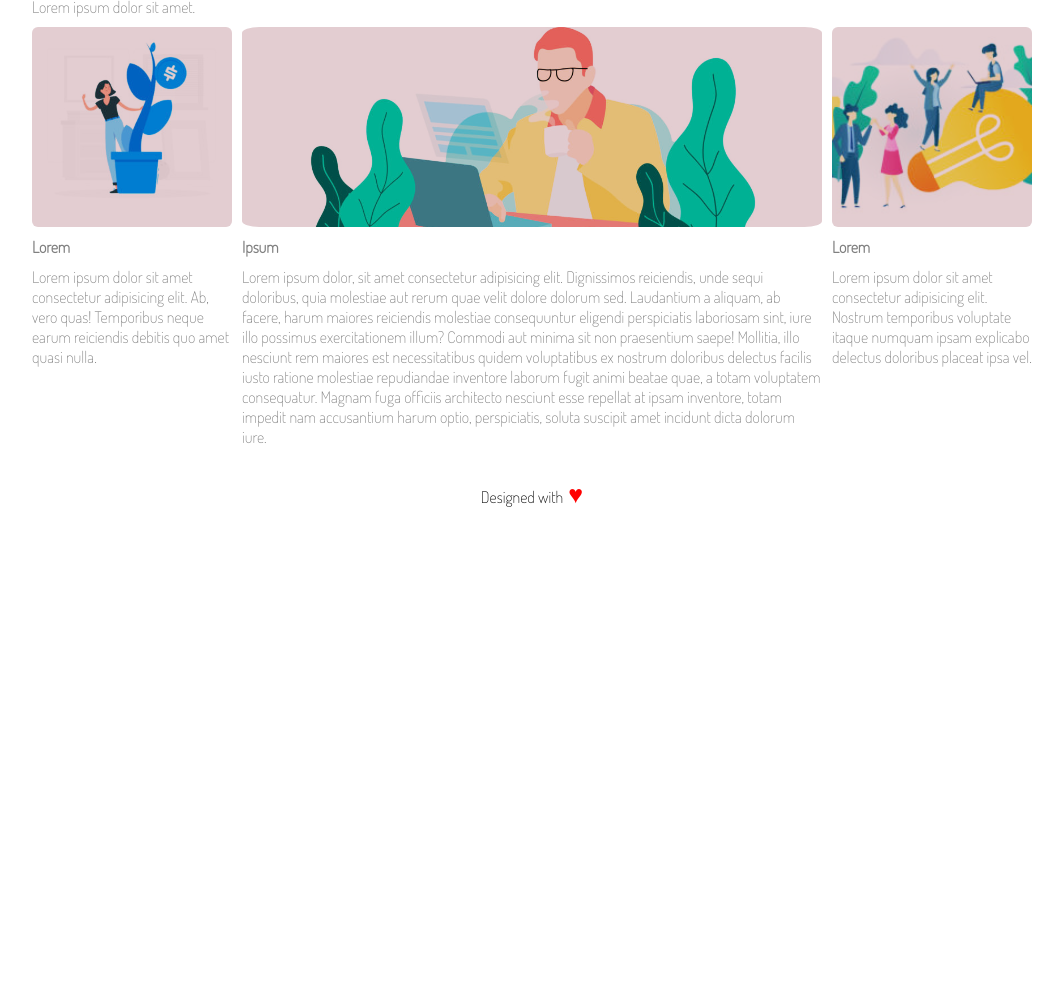
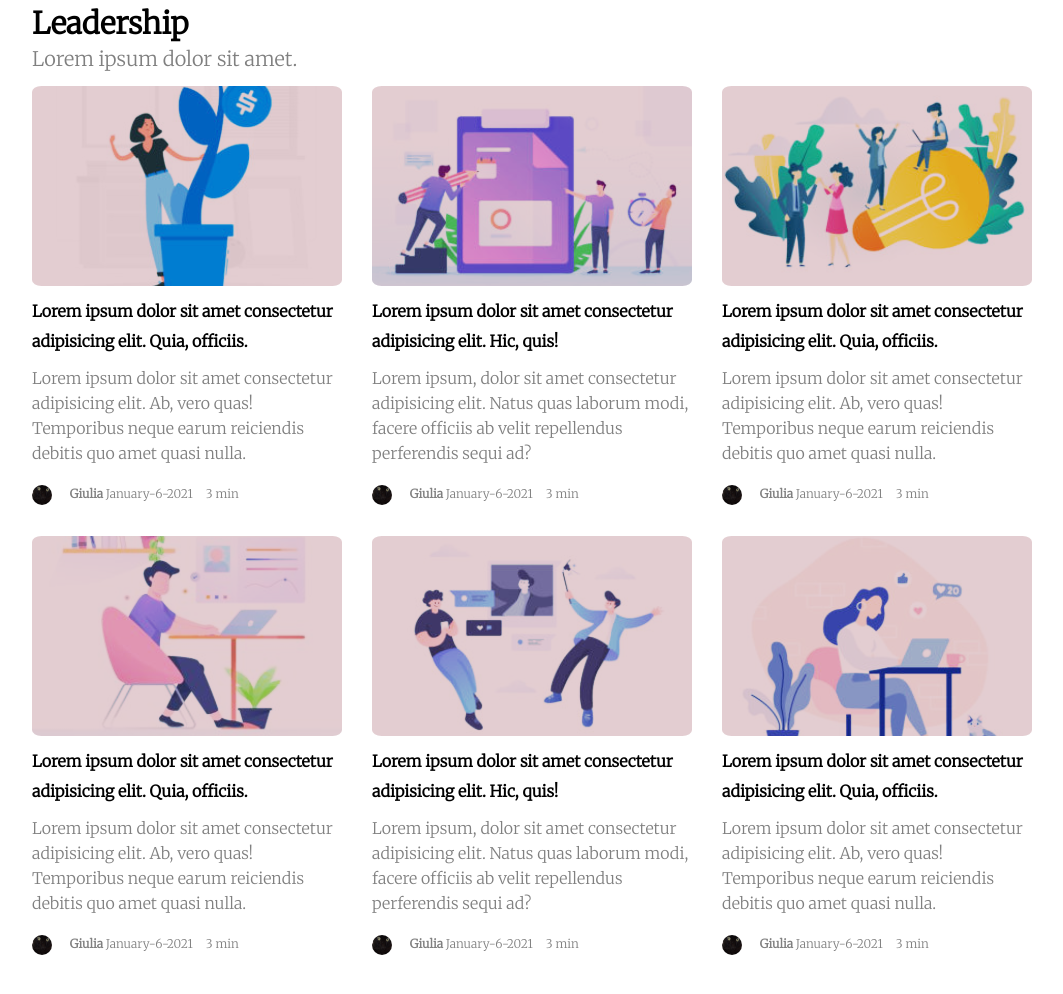
Before and after one commit to Gandalf93/htmlcss-wp-BONUS, a plain HTML site: page index.html in a window 1280 px wide. Shown: the part 684-1678 px from the top of the page, without its empty margins (108-1171 px from the left). Before the commit the page ends 1213 px from the top, so only its background shows below. Drawn offline with Linux system fonts and the light colour scheme.

Commit message:
add-fine-bonus

```diff
--- a/css/style.css
+++ b/css/style.css
@@ -3,21 +3,27 @@
     margin: 0;
     padding: 0;
     box-sizing: border-box;
-    font-family: 'Dosis', sans-serif;
+    font-family: 'Merriweather', serif;
 }
+
+
 
 .container{
     width: 1000px;
     height: auto;
     margin: auto;
+    border-top: 1px solid grey;
 }
 
 /* header */
 
 #logoimg{
+    margin-top: 40px;
     padding-right: 20px;
     border-right: 1px solid lightgrey;
-    width: 25%;
+    width: 15%;
+    height: 60px;
+
 }
 
 .menu li{
@@ -44,7 +50,7 @@
     padding-top:30%;
     padding-bottom: 5%;
     text-align: justify;
-    background: rgba(211, 177, 184, 0.64) url(../img/banner.jpg);
+    background: rgba(211, 177, 184, 0.64) url(../img/banner-bonus.jpg);
     background-blend-mode: darken;
     color: white;
     background-size: cover;
@@ -52,7 +58,7 @@
 }
 
 #big{
-    font-size: 25px;
+    font-size: 40px;
 }
 
 
@@ -63,6 +69,7 @@
   height: auto;
   margin-bottom: 10px;
   color: grey;
+  line-height: 25px;
 }
 
 h2{
@@ -70,8 +77,10 @@ h2{
 }
 
 .titolo{
+  font-size: 20px;
+  margin-bottom: 10px;
   height: auto;
-  margin-bottom: 10px;
+  line-height: 35px;
 
 }
 
@@ -88,6 +97,28 @@ h2{
 h4{
   margin-top: 10px;
   margin-bottom: 10px;
+  color: black;
+  line-height: 30px;
+
+}
+
+/* avatar e scritta */
+.visualizzato{
+    margin-top: 15px;
+    margin-bottom: 30px;
+    font-size: 12px;
+}
+
+.avatar{
+    vertical-align: middle;
+    width: 20px;
+    height: 20px;
+    border-radius: 50%;
+}
+
+.nome-data{
+    margin-left: 15px;
+    margin-right: 10px;
 }
 
 
@@ -96,7 +127,7 @@ h4{
 /* colonna sx */
 .aside-sx{
   float: left;
-  width: 20%;
+  width: 31%;
 }
 
 #img-sx{
@@ -109,17 +140,27 @@ h4{
   border-radius: 3%;
 }
 
+#img-sx-bassa{
+    background: rgba(211, 177, 184, 0.64) url(../img/img-4.jpg);
+    background-blend-mode: darken;
+    background-position: center;
+    background-size:cover;
+    width: 100%;
+    height: 200px;
+    border-radius: 3%;
+}
+
 
 /* colonna centrale */
 .central{
   float: left;
-  width: 58%;
-  margin-left: 1%;
-  margin right: 1%;
+  width: 32%;
+  margin-left: 3%;
+  margin right: 3%;
 }
 
 #img-central{
-  background: rgba(211, 177, 184, 0.64) url(../img/banner-2.jpg);
+  background: rgba(211, 177, 184, 0.64) url(../img/img-2.jpg);
   background-blend-mode: darken;
   background-position: center;
   background-size:cover;
@@ -128,10 +169,20 @@ h4{
   border-radius: 3%;
 }
 
+#img-central-bassa{
+    background: rgba(211, 177, 184, 0.64) url(../img/img-5.jpg);
+    background-blend-mode: darken;
+    background-position: center;
+    background-size:cover;
+    width: 100%;
+    height: 200px;
+    border-radius: 3%;
+}
+
 /* colonna dx  */
 .aside-dx{
   float: right;
-  width: 20%;
+  width: 31%;
 }
 
 #img-dx{
@@ -145,16 +196,12 @@ h4{
   background-color: violet transparent;
 }
 
-
-
-/* footer */
-footer{
-    text-align: center;
-    padding-top: 20px;
-    padding-bottom: 20px;
+#img-dx-bassa{
+    background: rgba(211, 177, 184, 0.64) url(../img/img-6.jpg);
+    background-blend-mode: darken;
+    background-position: center;
+    background-size:cover;
+    width: 100%;
+    height: 200px;
+    border-radius: 3%;
 }
-
-.redheart {
-    color:#ff0000;
-    font-size:25px;
-}
--- a/index.html
+++ b/index.html
@@ -4,10 +4,10 @@
     <meta charset="UTF-8">
     <meta http-equiv="X-UA-Compatible" content="IE=edge">
     <meta name="viewport" content="width=device-width, initial-scale=1.0">
-    <title>Pag-Wordpress</title>
+    <title>Pag-Wordpress-BONUS</title>
     <link rel="stylesheet" href="css/style.css">
     <link rel="preconnect" href="https://fonts.gstatic.com">
-    <link href="https://fonts.googleapis.com/css2?family=Dosis:wght@200&display=swap" rel="stylesheet">
+    <link href="https://fonts.googleapis.com/css2?family=Antonio:wght@100&family=Merriweather:wght@300&display=swap" rel="stylesheet">
 </head>
 
 <body>
@@ -41,9 +41,9 @@
             <!-- sezione alta main -->
             <div class="main-alto">
                 <p >
-                    <span id="big">
+                    <span id="big"><strong>
                     Lorem ipsum dolor sit amet,  consectetur <br>
-                    adipisicing elit. <br>
+                    adipisicing elit. <br></strong>
                     </span>
                     Explicabo rem quibusdam aspernatur eaque esse, similique nemo aperiam iure <br>
                         optio nam, ipsam beatae deserunt natus odio praesentium voluptatem ut at?
@@ -62,20 +62,78 @@
 
                         <div class="aside-sx">
                             <div id="img-sx"></div>
+                            <div>
+                                <h4>Lorem ipsum dolor sit amet consectetur adipisicing elit. Quia, officiis.</h4>
+                            <p>Lorem ipsum dolor sit amet consectetur adipisicing elit. Ab, vero quas! Temporibus neque earum reiciendis debitis quo amet quasi nulla.</p>
+                            </div>
+                            <div class="visualizzato">
+                                <img src="img/Porthos.jpg" alt="porthos" class="avatar">
+                                <span class="nome-data"><strong>Giulia</strong>  January-6-2021</span>
+                                <span>3 min</span>
+                            </div>
 
-                            <h4>Lorem</h4>
+                            <div id="img-sx-bassa"></div>
+                            <div>
+                                <h4>Lorem ipsum dolor sit amet consectetur adipisicing elit. Quia, officiis.</h4>
                             <p>Lorem ipsum dolor sit amet consectetur adipisicing elit. Ab, vero quas! Temporibus neque earum reiciendis debitis quo amet quasi nulla.</p>
+                            </div>
+
+                            <div
+                            class="visualizzato">
+                                <img src="img/Porthos.jpg" alt="porthos" class="avatar">
+                                <span class="nome-data"><strong>Giulia</strong>  January-6-2021</span>
+                                <span>3 min</span>
+                            </div>
                         </div>
+
                         <div class="central">
                             <div id="img-central"></div>
+                            <div>
+                                <h4>Lorem ipsum dolor sit amet consectetur adipisicing elit. Hic, quis!</h4>
+                            <p>Lorem ipsum, dolor sit amet consectetur adipisicing elit. Natus quas laborum modi, facere officiis ab velit repellendus perferendis sequi ad?</p>
+                            </div>
+                            <div class="visualizzato">
+                                <img src="img/Porthos.jpg" alt="porthos" class="avatar">
+                                <span class="nome-data"><strong>Giulia</strong>  January-6-2021</span>
+                                <span>3 min</span>
+                            </div>
 
-                            <h4>Ipsum</h4>
-                            <p>Lorem ipsum dolor, sit amet consectetur adipisicing elit. Dignissimos reiciendis, unde sequi doloribus, quia molestiae aut rerum quae velit dolore dolorum sed. Laudantium a aliquam, ab facere, harum maiores reiciendis molestiae consequuntur eligendi perspiciatis laboriosam sint, iure illo possimus exercitationem illum? Commodi aut minima sit non praesentium saepe! Mollitia, illo nesciunt rem maiores est necessitatibus quidem voluptatibus ex nostrum doloribus delectus facilis iusto ratione molestiae repudiandae inventore laborum fugit animi beatae quae, a totam voluptatem consequatur. Magnam fuga officiis architecto nesciunt esse repellat at ipsam inventore, totam impedit nam accusantium harum optio, perspiciatis, soluta suscipit amet incidunt dicta dolorum iure.</p>
+                            <div id="img-central-bassa"></div>
+                            <div>
+                                <h4>Lorem ipsum dolor sit amet consectetur adipisicing elit. Hic, quis!</h4>
+                            <p>Lorem ipsum, dolor sit amet consectetur adipisicing elit. Natus quas laborum modi, facere officiis ab velit repellendus perferendis sequi ad?</p>
+                            </div>
+                            <div class="visualizzato">
+                                <img src="img/Porthos.jpg" alt="porthos" class="avatar">
+                                <span class="nome-data"><strong>Giulia</strong> January-6-2021</span>
+                                <span>3 min</span>
+                            </div>
+
+
                         </div>
+
                         <div class="aside-dx">
                             <div id="img-dx"></div>
-                            <h4>Lorem</h4>
-                            <p>Lorem ipsum dolor sit amet consectetur adipisicing elit. Nostrum temporibus voluptate itaque numquam ipsam explicabo delectus doloribus placeat ipsa vel.</p>
+                            <div>
+                                <h4>Lorem ipsum dolor sit amet consectetur adipisicing elit. Quia, officiis.</h4>
+                            <p>Lorem ipsum dolor sit amet consectetur adipisicing elit. Ab, vero quas! Temporibus neque earum reiciendis debitis quo amet quasi nulla.</p>
+                            </div>
+                            <div class="visualizzato">
+                                <img src="img/Porthos.jpg" alt="porthos" class="avatar">
+                                <span class="nome-data"><strong>Giulia</strong>  January-6-2021</span>
+                                <span>3 min</span>
+                            </div>
+
+                            <div id="img-dx-bassa"></div>
+                            <div>
+                                <h4>Lorem ipsum dolor sit amet consectetur adipisicing elit. Quia, officiis.</h4>
+                                <p>Lorem ipsum dolor sit amet consectetur adipisicing elit. Ab, vero quas! Temporibus neque earum reiciendis debitis quo amet quasi nulla.</p>
+                            </div>
+                            <div class="visualizzato">
+                                <img src="img/Porthos.jpg" alt="porthos" class="avatar">
+                                <span class="nome-data"><strong>Giulia</strong>    January-6-2021</span>
+                                <span>3 min</span>
+                            </div>
                         </div>
                 </section>
 
@@ -84,10 +142,7 @@
         </main>
 
 
- <!-- inizio footer -->
-        <footer>
-            <div>Designed with<span class="redheart"> &hearts;</span></div>
-        </footer>
+
 
 </div>
 
```
Also changed, not shown: img/Porthos.jpg (added).
